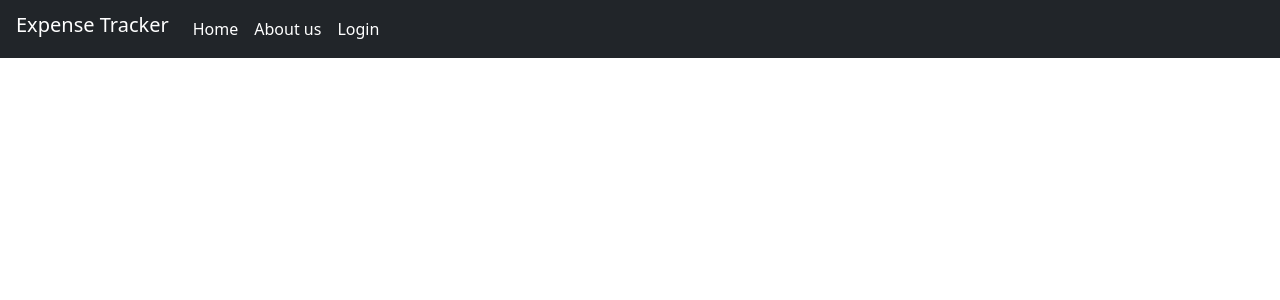
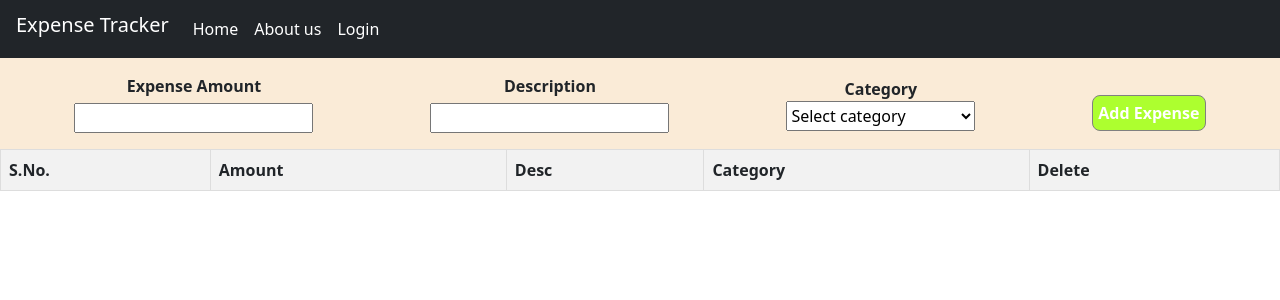
Before and after one commit to udvikas/new_expense_tracker, a React (Create React App) app: page /expense in a window 1280 px wide. Shown: the top 300 px of the page. Built offline with nearby package versions, Linux system fonts and the light colour scheme.

Commit message:
Adding Expenses for tracking purpose

```diff
--- a/src/App.js
+++ b/src/App.js
@@ -8,6 +8,7 @@ import Home from "./Home/Home";
 import Profile from "./Profile/Profile";
 import Userprofile from "./userProfile/Userprofile";
 import Forgot from "./Forgot/Forgot";
+import ExpenseForm from "./ExpenseForm/ExpenseForm";
 
 function App() {
   const authCtx = useContext(AuthContext);
@@ -23,6 +24,7 @@ function App() {
         <Route path="/profile" element=<Profile/>/>
         <Route path="/login" element=<Signup/>/>
         <Route path="/forgot" element=<Forgot/>/>
+        <Route path="/expense" element=<ExpenseForm/>/>
       </Routes>
     </div>
   );
--- /dev/null
+++ b/src/ExpenseForm/ExpenseForm.css
@@ -0,0 +1,50 @@
+.form1{
+    display: flex;
+    justify-content: space-around;
+    align-items: center;
+    padding: 1rem;
+    text-align: center;
+    font-weight: 600;
+    background-color: antiquewhite;
+}
+h3{
+    text-align: center;
+}
+input {
+    margin-top: 5px;
+}
+.btn1 {
+    margin-top: 18px;
+    background-color: greenyellow;
+}
+.btn1:hover{
+    background-color: rgb(43, 172, 26);
+    color: #f9f9f9;
+}
+select {
+    width: 189px;
+    height: 30px;
+}
+  .my-table {
+    width: 100%;
+    border-collapse: collapse;
+  }
+
+  .my-table th,
+  .my-table td {
+    border: 1px solid #ddd;
+    padding: 8px;
+  }
+
+  .my-table th {
+    background-color: #f2f2f2;
+    font-weight: bold;
+  }
+
+  .my-table tbody tr:nth-child(even) {
+    background-color: #f9f9f9;
+  }
+
+  .my-table tbody tr:hover {
+    background-color: #eaf6fd;
+  }
--- /dev/null
+++ b/src/ExpenseForm/ExpenseForm.js
@@ -0,0 +1,107 @@
+import React, { useState } from "react";
+import "./ExpenseForm.css";
+
+const ExpenseForm = () => {
+  const [expenses, setExpenses] = useState([]);
+  const [expenseAmount, setExpenseAmount] = useState("");
+  const [description, setDescription] = useState("");
+  const [category, setCategory] = useState("");
+
+  const expenseSubmit = (e) => {
+    e.preventDefault();
+
+    const newExpense = {
+      amount: expenseAmount,
+      desc: description,
+      category: category,
+    };
+
+    setExpenses((prevExpenses) => [...prevExpenses, newExpense]);
+    setExpenseAmount("");
+    setDescription("");
+    setCategory("");
+  };
+
+  return (
+    <>
+      <form className="form1" onSubmit={expenseSubmit}>
+        <div>
+          <label htmlFor="number">Expense Amount</label><br />
+          <input
+            type="number"
+            id="number"
+            value={expenseAmount}
+            onChange={(e) => setExpenseAmount(e.target.value)}
+            required
+          />
+        </div>
+
+        <div>
+          <label htmlFor="text">Description</label><br />
+          <input
+            type="text"
+            id="text"
+            value={description}
+            onChange={(e) => setDescription(e.target.value)}
+            required
+          />
+        </div>
+
+        <div>
+          <label htmlFor="category">Category</label><br />
+          <select
+            id="category"
+            value={category}
+            onChange={(e) => setCategory(e.target.value)}
+            required
+          >
+            <option value="">Select category</option>
+            <option value="food">Food</option>
+            <option value="entertainment">Entertainment</option>
+            <option value="clothes">Clothes</option>
+            <option value="electronics">Electronics</option>
+          </select>
+        </div>
+
+        <button type="submit" className="btn1">
+          Add Expense
+        </button>
+      </form>
+
+      <table className="my-table">
+        <thead>
+          <tr>
+            <th scope="col">S.No.</th>
+            <th scope="col">Amount</th>
+            <th scope="col">Desc</th>
+            <th scope="col">Category</th>
+            <th scope="col">Delete</th>
+          </tr>
+        </thead>
+        <tbody>
+          {expenses.map((expense, index) => (
+            <tr key={index}>
+              <td>{index + 1}</td>
+              <td>{expense.amount}</td>
+              <td>{expense.desc}</td>
+              <td>{expense.category}</td>
+              <td>
+                <button
+                  onClick={() =>
+                    setExpenses((prevExpenses) =>
+                      prevExpenses.filter((_, i) => i !== index)
+                    )
+                  }
+                >
+                  Delete
+                </button>
+              </td>
+            </tr>
+          ))}
+        </tbody>
+      </table>
+    </>
+  );
+};
+
+export default ExpenseForm;
--- a/src/Navigation/Navbar.js
+++ b/src/Navigation/Navbar.js
@@ -46,6 +46,19 @@ const Navbar = () => {
           ) : (
             <></>
           )}
+          {authCtx.isLoggedIn ? (
+            <li className="nav-item">
+              <Link
+                to="/expense"
+                className="nav-link active"
+                aria-current="page"
+              >
+                Expense
+              </Link>
+            </li>
+          ) : (
+            <></>
+          )}
         </ul>
         {authCtx.isLoggedIn ? <div style={{ marginRight: "1.5rem" }}>
           <button onClick={authCtx.Logout}>Sign out</button>
```
Also changed, not shown: src/Modal.js (added).
